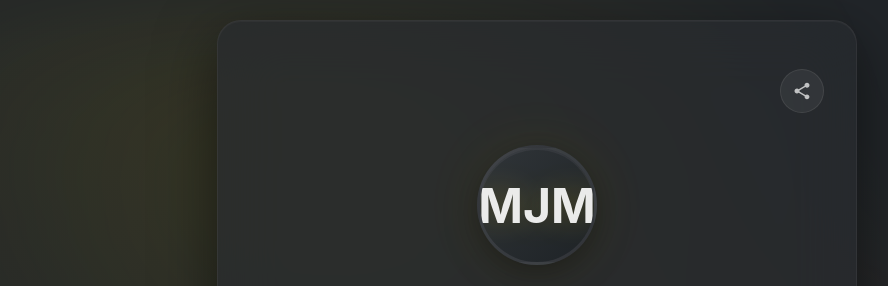
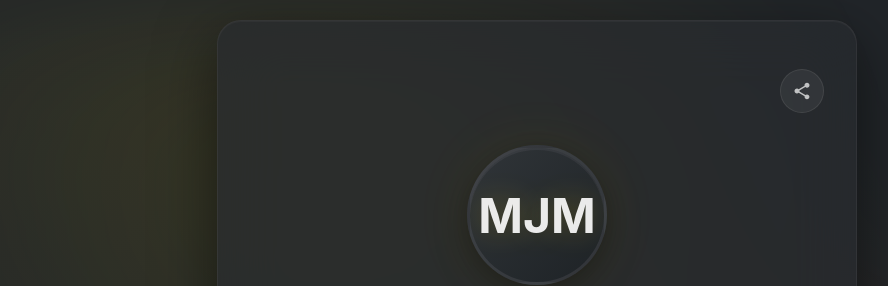
Before and after one commit to keyesa112/mekarjayamotor, a plain HTML site: page index.html in a window 1280 px wide. Shown: the top 286 px of the page, without its empty margins (103-991 px from the left). Drawn offline with Linux system fonts and the light colour scheme.

Commit message:
update (13/11/25)

```diff
--- a/index.html
+++ b/index.html
@@ -102,8 +102,8 @@
         }
 
         .logo-container {
-            width: 120px;
-            height: 120px;
+            width: 140px;
+            height: 140px;
             margin: 0 auto 24px;
             border-radius: 50%;
             background: linear-gradient(135deg, rgba(50, 54, 58, 0.9) 0%, rgba(30, 34, 38, 0.9) 100%);
```
